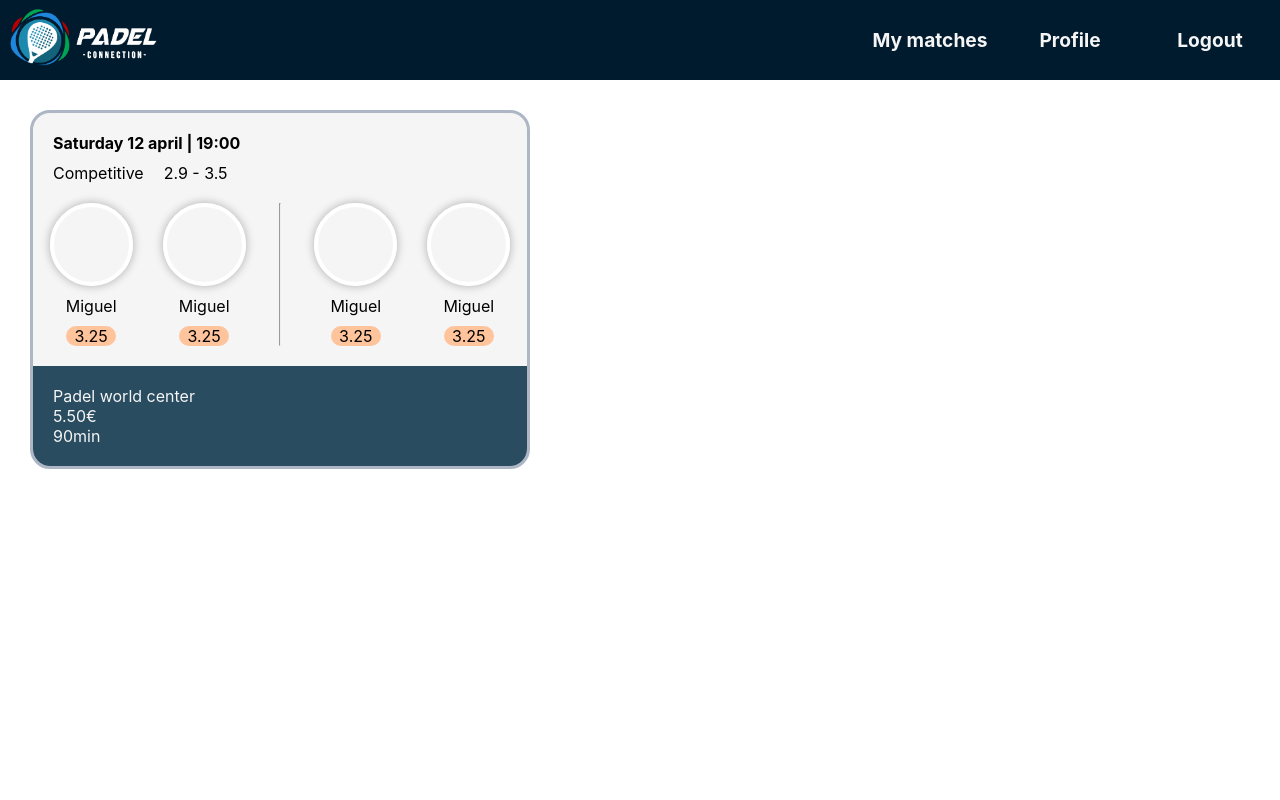
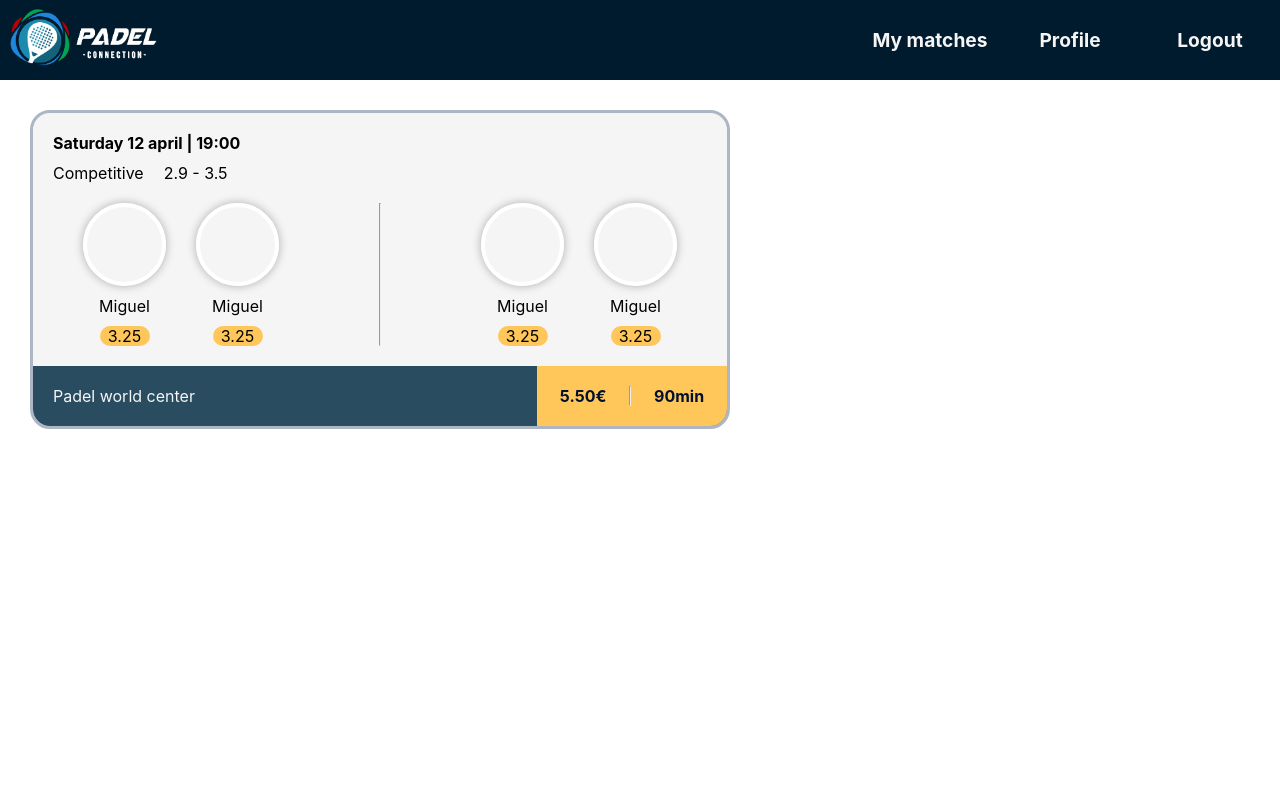
Before and after one commit to Reisorz/Padel-microservices-frontend, an Angular app: page /search-match in a window 1280 px wide. Shown: the top 800 px of the page. Built offline with nearby package versions, Linux system fonts and the light colour scheme.

Commit message:
ADD finished match cards layout.

```diff
--- a/src/app/features/search-match/search-match.component.css
+++ b/src/app/features/search-match/search-match.component.css
@@ -4,10 +4,18 @@
 
 .matches-grid{
     display: grid;
-    grid-template-columns: repeat(auto-fit, minmax(300px, 500px));
+    grid-template-columns: repeat(auto-fit, minmax(500px, 700px));
     gap: 15px;
     justify-content: left;
     margin: 30px;
+}
+
+.match-card{
+    background-color: whitesmoke;
+    border: solid;
+    border-radius: 20px;
+    border-width: 3px;
+    border-color: #ADB6C4;
 }
 
 .match-date{
@@ -57,22 +65,32 @@ hr{
 }
 
 .player-level{
-    background-color: #FFC49B;
+    background-color: #FFC759;
     width: 50px;
     border-radius: 10px;
 }
 
 .card-footer{
+    display: flex;
+    justify-content: space-between;
     color: whitesmoke;
     background-color: #294C60;
     border-radius: 0px 0px 17px 17px;
+    height: 60px;
+}
+
+.footer-padel-court{
     padding: 20px;
 }
 
-.match-card{
-    background-color: whitesmoke;
-    border: solid;
-    border-radius: 20px;
-    border-width: 3px;
-    border-color: #ADB6C4;
+.footer-price-time{
+    display: flex;
+    color: #00102e;
+    font-weight: bold;
+    justify-content: space-evenly;
+    gap: 20px;
+    background-color: #FFC759;
+    width: 150px;
+    padding: 20px;
+    border-radius: 0px 0px 17px 0px;
 }
--- a/src/app/features/search-match/search-match.component.html
+++ b/src/app/features/search-match/search-match.component.html
@@ -34,9 +34,10 @@
                 </div>
             </div>
             <div class="card-footer">
-                <div>Padel world center</div>
-                <div>
+                <div class="footer-padel-court">Padel world center</div>
+                <div class="footer-price-time">
                     <div>5.50€</div>
+                    <hr>
                     <div>90min</div>
                 </div>
             </div>
```
